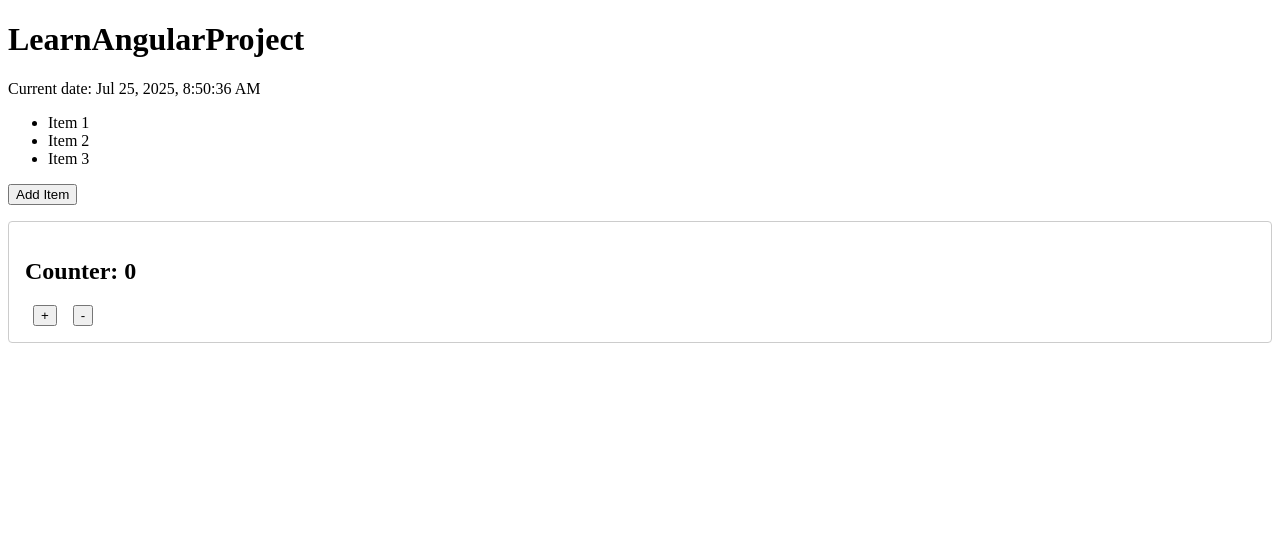
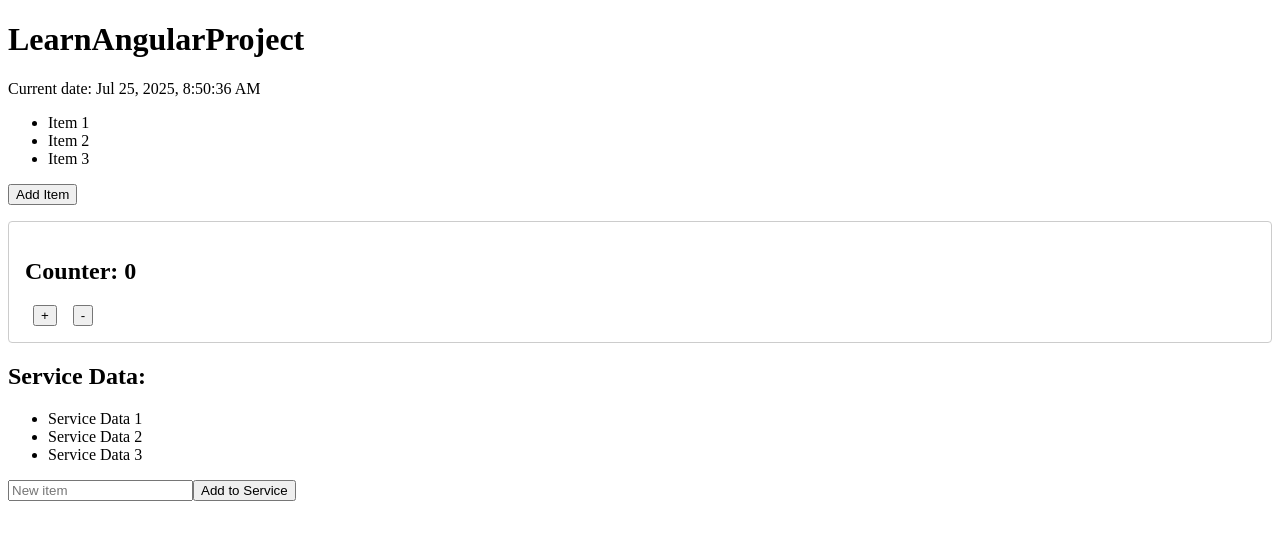
Before and after one commit to csokmen/learn-angular, an Angular app in the folder LearnAngularProject/: page / in a window 1280 px wide. Shown: the top 540 px of the page. Built offline with nearby package versions, Linux system fonts and the light colour scheme.

Commit message:
Creating a Service

```diff
--- a/LearnAngularProject/src/app/app.component.html
+++ b/LearnAngularProject/src/app/app.component.html
@@ -12,3 +12,14 @@
 <div class="container">
   <app-counter></app-counter>
 </div>
+
+<div class="container">
+  <h2>Service Data:</h2>
+  <ul>
+    <li *ngFor="let item of serviceData">{{ item }}</li>
+  </ul>
+  <div>
+    <input [(ngModel)]="newItem" placeholder="New item">
+    <button (click)="addServiceData()">Add to Service</button>
+  </div>
+</div>
--- a/LearnAngularProject/src/app/app.component.ts
+++ b/LearnAngularProject/src/app/app.component.ts
@@ -1,4 +1,5 @@
 import { Component } from '@angular/core';
+import { DataService } from './services/data.service';
 
 @Component({
   selector: 'app-root',
@@ -11,7 +12,21 @@ export class AppComponent {
   items = ['Item 1', 'Item 2', 'Item 3'];
   currentDate = new Date();
 
+  serviceData: string[] = [];
+  newItem = '';
+
+  constructor(private dataService: DataService) {
+    this.serviceData = this.dataService.getData();
+  }
+
   addItem() {
     this.items.push(`Item ${this.items.length + 1}`);
   }
+
+  addServiceData() {
+    if (this.newItem) {
+      this.dataService.addData(this.newItem);
+      this.newItem = '';
+    }
+  }
 }
--- a/LearnAngularProject/src/app/app.module.ts
+++ b/LearnAngularProject/src/app/app.module.ts
@@ -1,5 +1,6 @@
 import { NgModule } from '@angular/core';
 import { BrowserModule } from '@angular/platform-browser';
+import { FormsModule } from '@angular/forms';
 
 import { AppRoutingModule } from './app-routing.module';
 import { AppComponent } from './app.component';
@@ -12,7 +13,8 @@ import { CounterComponent } from './components/counter/counter.component';
   ],
   imports: [
     BrowserModule,
-    AppRoutingModule
+    AppRoutingModule,
+    FormsModule
   ],
   providers: [],
   bootstrap: [AppComponent]
--- /dev/null
+++ b/LearnAngularProject/src/app/services/data.service.ts
@@ -0,0 +1,18 @@
+import { Injectable } from '@angular/core';
+
+@Injectable({
+  providedIn: 'root'
+})
+export class DataService {
+  private data: string[] = ['Service Data 1', 'Service Data 2', 'Service Data 3'];
+
+  constructor() { }
+
+  getData(): string[] {
+    return this.data;
+  }
+
+  addData(item: string): void {
+    this.data.push(item);
+  }
+}
```
Also changed, not shown: LearnAngularProject/CLI.txt, 2 other files (tests, documents, lock files or other folders).
